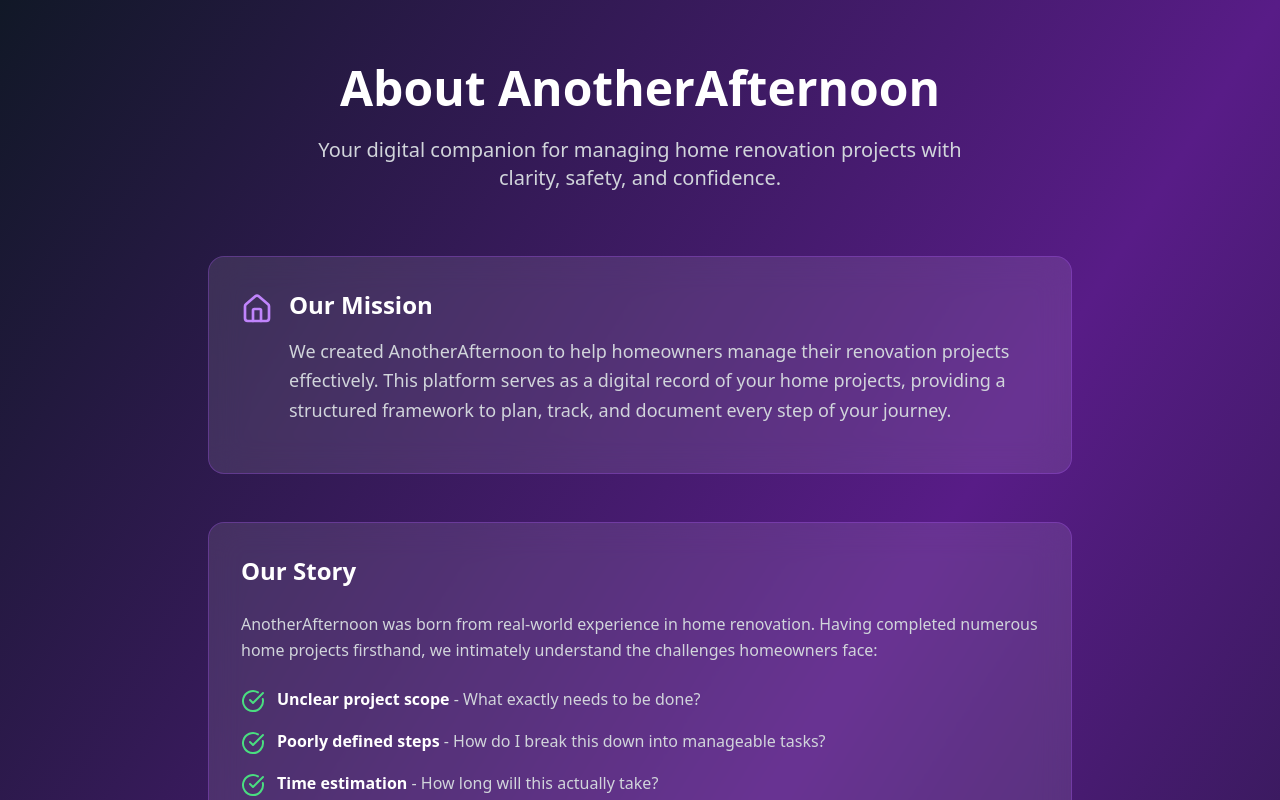
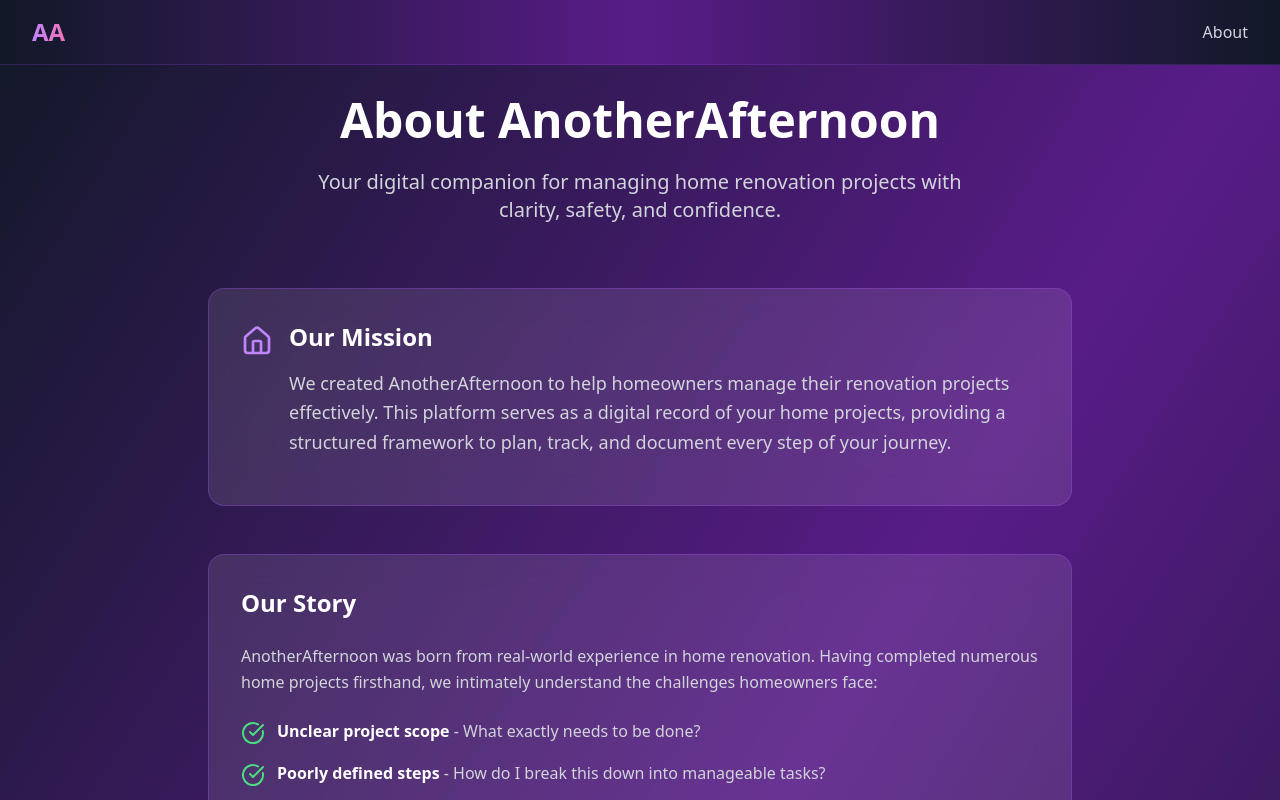
Before and after one commit to AnotherAfternoon/website, a React (Vite) app: page /about in a window 1280 px wide. Shown: the top 800 px of the page. Built offline with nearby package versions, Linux system fonts and the light colour scheme; no server answers.

Commit message:
adding nav bar to about

```diff
--- a/src/pages/About.jsx
+++ b/src/pages/About.jsx
@@ -1,10 +1,12 @@
 import { Link } from 'react-router-dom';
 import { Home, CheckCircle, Clock, Shield, FileText, Lightbulb } from 'lucide-react';
+import NavBar from '../components/NavBar';
 
 export default function About() {
   return (
     <div className="min-h-screen bg-gradient-to-br from-gray-900 via-purple-900 to-gray-900">
-      <div className="max-w-4xl mx-auto px-4 py-16">
+      <NavBar />
+      <div className="max-w-4xl mx-auto px-4 py-16 pt-24">
         {/* Hero Section */}
         <div className="text-center mb-16">
           <h1 className="text-5xl font-bold text-white mb-6">
```
